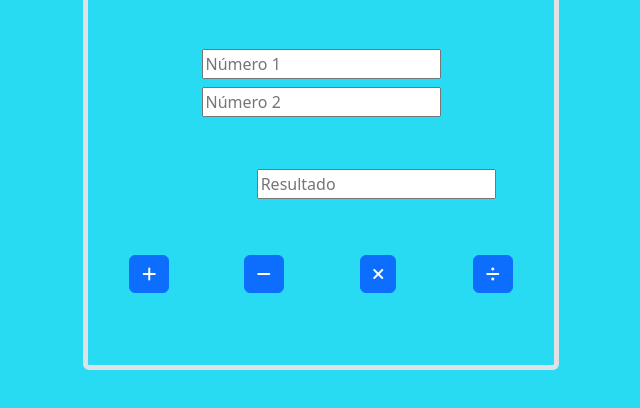
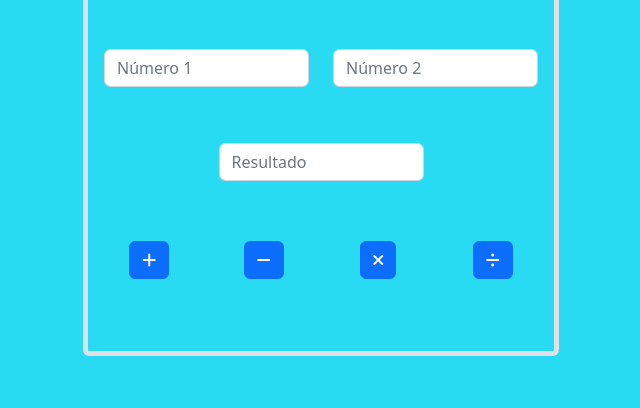
Before and after one commit to Abelardo97/PracticaCalculadora, a plain HTML site: page index.html in a window 1280 px wide. Shown: the part 128-536 px from the top of the page, without its empty margins (319-959 px from the left). Drawn offline with nearby package versions, Linux system fonts and the light colour scheme.

Commit message:
feat: ejercicio calculadora

```diff
--- a/index.html
+++ b/index.html
@@ -22,15 +22,15 @@
         <!--Inputs-->
         <div class="row my-5 text-center">
             <div class="col my-1">
-                <input type="tel" placeholder="Número 1" id="num1">
+                <input type="text" class="form-control" placeholder="Número 1" id="num1">
             </div>
             <div class="col my-1">
-                <input type="text"  placeholder="Número 2" id="num2">
+                <input type="text" class="form-control"  placeholder="Número 2" id="num2">
             </div>
         </div>
         <div class="row justify-content-center my-2">
-            <div class="col-4">
-                <input class='col' placeholder="Resultado" id='resultado' type="text">
+            <div class="col-6 my-1">
+                <input class="form-control" placeholder="Resultado" id='resultado' type="text">
             </div>
         </div>
 
```
